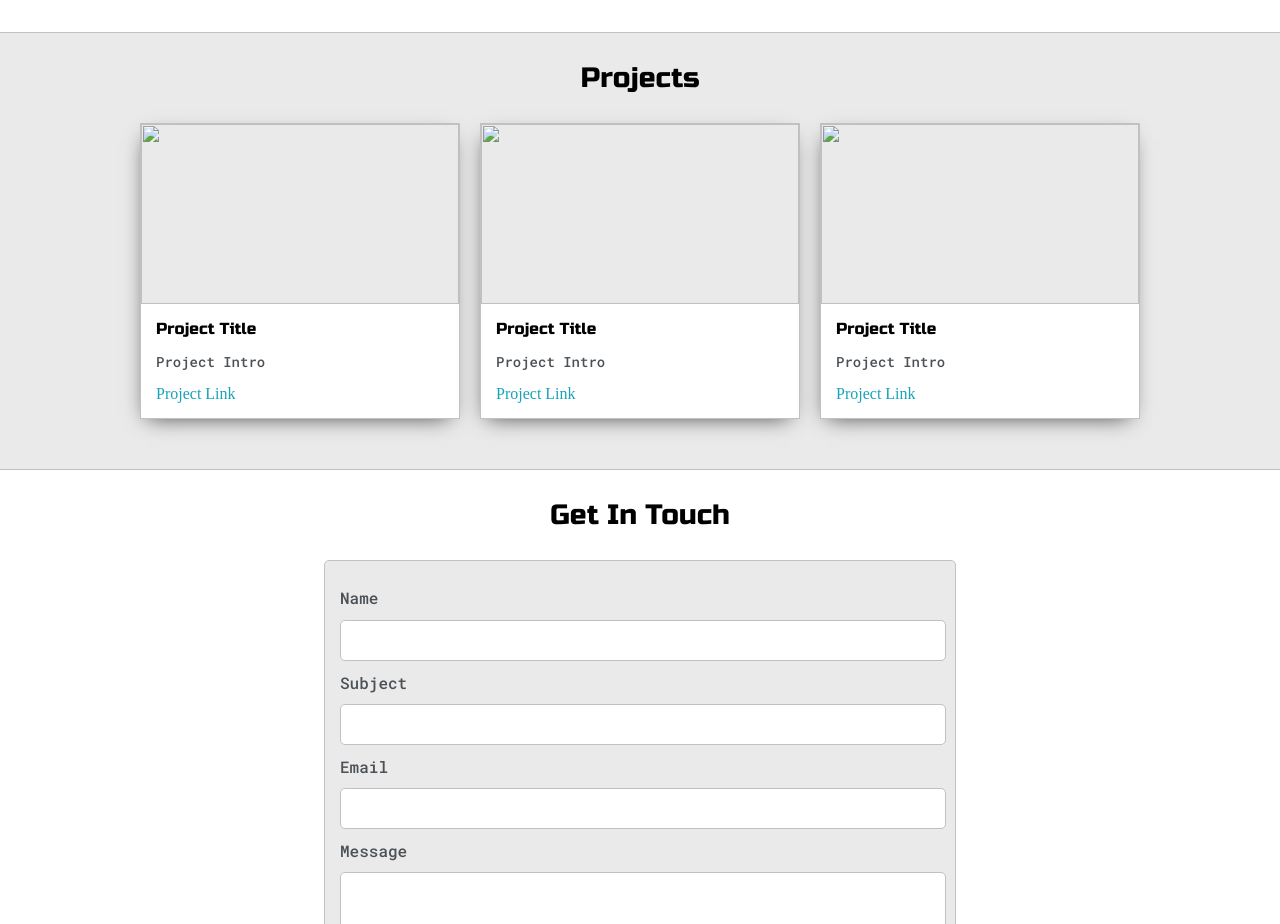
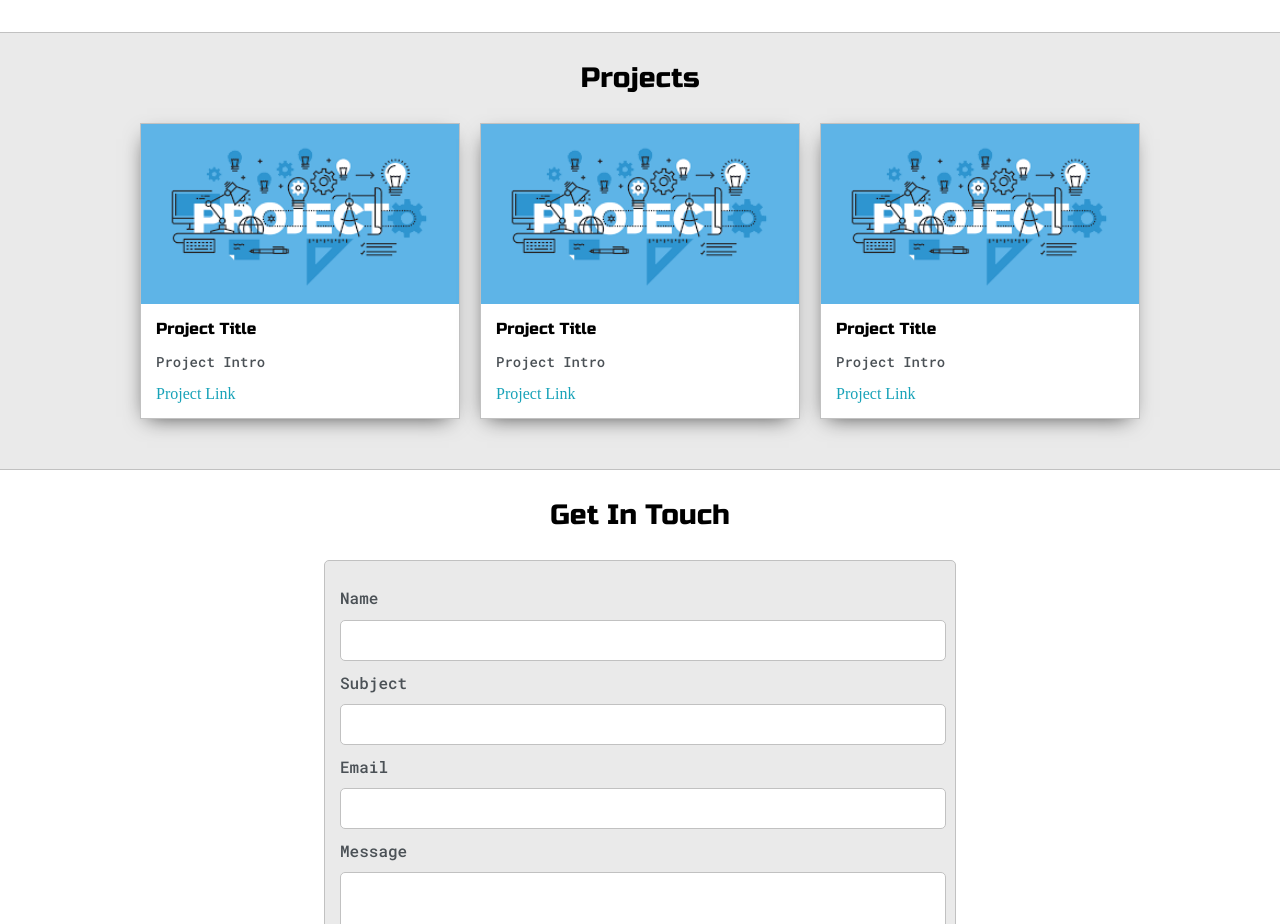
Before and after one commit to sayan9112/Nabarun-Mukhopadhyay_portfolio, a plain HTML site: page index.html in a window 1280 px wide. Shown: the part 2000-2924 px from the top of the page. Drawn offline with Linux system fonts and the light colour scheme.

Commit message:
Update index.html

```diff
--- a/index.html
+++ b/index.html
@@ -183,7 +183,7 @@
 
 				<div>
 					<div class="post">
-						<img class="thumbnail" src="images/sample.png">
+						<img class="thumbnail" src="sample.png">
 						<div class="post-preview">
 							<h6 class="post-title">Project Title</h6>
 							<p class="post-intro">Project Intro</p>
@@ -194,7 +194,7 @@
 
 				<div>
 					<div class="post">
-						<img class="thumbnail" src="images/sample.png">
+						<img class="thumbnail" src="sample.png">
 						<div class="post-preview">
 							<h6 class="post-title">Project Title</h6>
 							<p class="post-intro">Project Intro</p>
@@ -205,7 +205,7 @@
 
 				<div>
 					<div class="post">
-						<img class="thumbnail" src="images/sample.png">
+						<img class="thumbnail" src="sample.png">
 						<div class="post-preview">
 							<h6 class="post-title">Project Title</h6>
 							<p class="post-intro">Project Intro</p>
```
